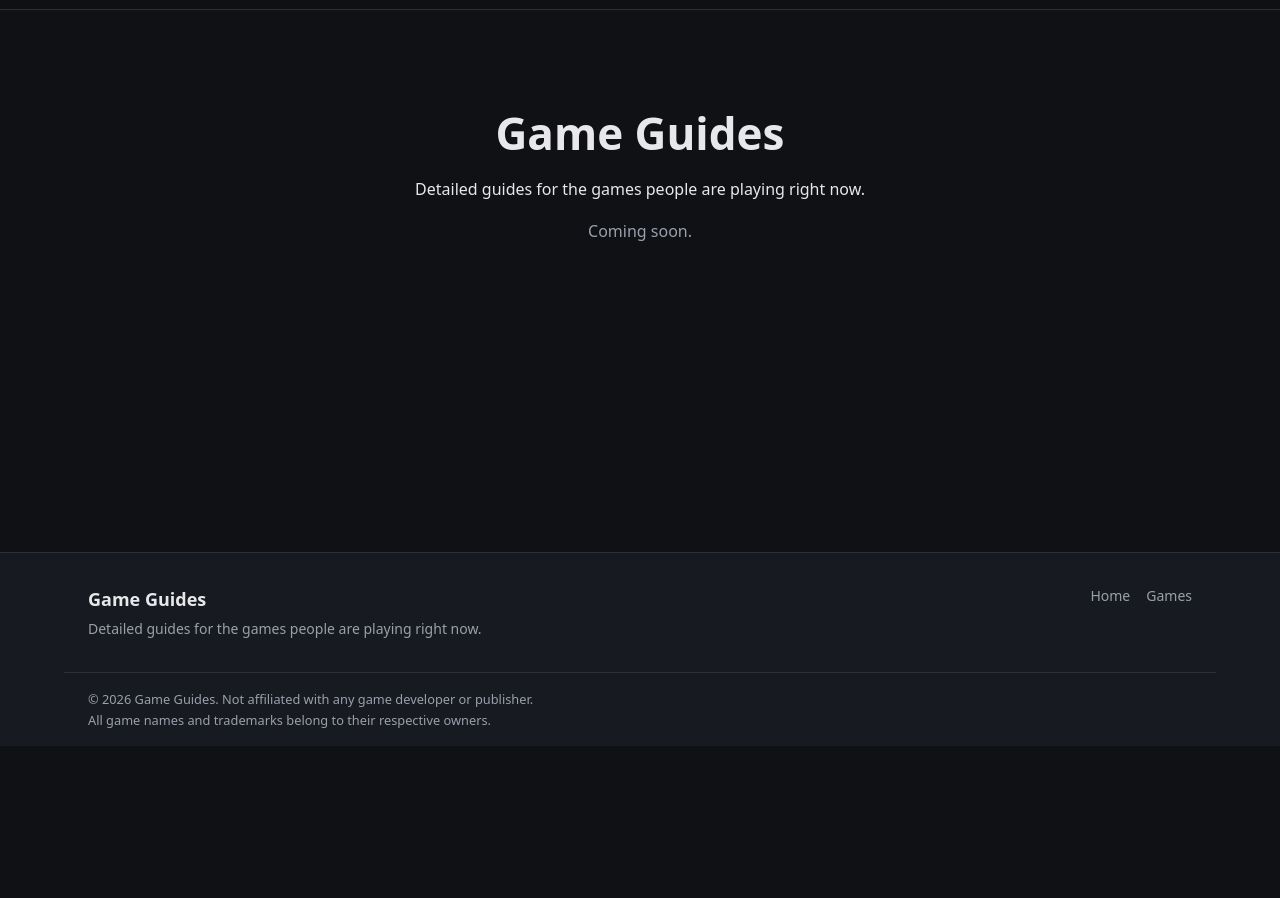
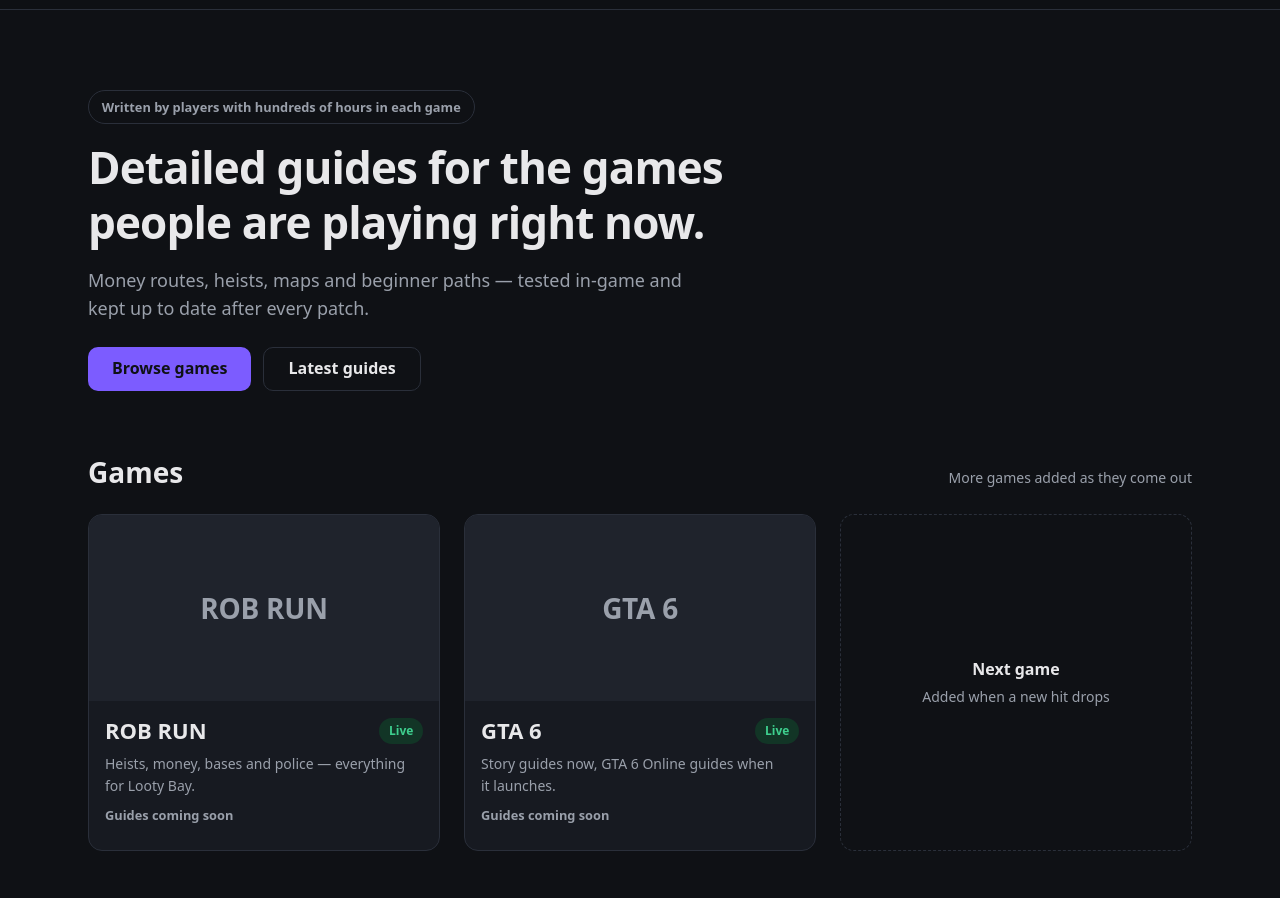
Before and after one commit to emirsultan1/game-guides, an Astro site: page / in a window 1280 px wide. Shown: the part 54-952 px from the top of the page. Before the commit the page ends 800 px from the top, so only its background shows below. Built offline with nearby package versions, Linux system fonts and the light colour scheme; Astro itself is replaced by a stand-in of ours.

Commit message:
feat: build homepage with games grid and latest guides
- Replace the "Coming soon" page with the real homepage
- Add hero section with tagline, intro and links to games and latest guides
- Add GameCard with cover (or name placeholder), status badge, tagline and guide count
- Add a "Next game" placeholder card to the games grid
- Add GuideList showing title, game, category and date, with a Draft tag in dev
- Show the 6 newest guides, with an empty state when there are none
- Add StatusBadge for Live / Coming soon / Archived games
- Add date helpers for consistent date formatting
- Hide archived games from the homepage

```diff
--- /dev/null
+++ b/src/components/GameCard.astro
@@ -0,0 +1,102 @@
+---
+// A game tile for the homepage grid: cover art (or a placeholder), name, status and tagline.
+import StatusBadge from '@/components/StatusBadge.astro';
+import { getGameUrl, type Game } from '@/utils/content';
+
+export interface Props {
+  game: Game;
+  guideCount: number;
+}
+
+const { game, guideCount } = Astro.props;
+const { name, tagline, status, cover } = game.data;
+---
+
+<a href={getGameUrl(game)} class="game-card">
+  {
+    cover ? (
+      <img src={cover} alt="" class="cover" width="640" height="340" loading="lazy" />
+    ) : (
+      <div class="cover cover-placeholder" aria-hidden="true">
+        {name}
+      </div>
+    )
+  }
+  <div class="body">
+    <div class="title-row">
+      <h3 class="name">{name}</h3>
+      <StatusBadge status={status} />
+    </div>
+    <p class="tagline">{tagline}</p>
+    <p class="count">
+      {guideCount === 0 ? 'Guides coming soon' : `${guideCount} guide${guideCount === 1 ? '' : 's'}`}
+    </p>
+  </div>
+</a>
+
+<style>
+  .game-card {
+    display: flex;
+    flex-direction: column;
+    border: 1px solid var(--color-border);
+    border-radius: 14px;
+    overflow: hidden;
+    background: var(--color-surface);
+    color: var(--color-text);
+    transition:
+      border-color 0.15s ease,
+      transform 0.15s ease;
+  }
+
+  .game-card:hover {
+    border-color: var(--color-accent);
+    color: var(--color-text);
+    text-decoration: none;
+    transform: translateY(-2px);
+  }
+
+  .cover {
+    width: 100%;
+    aspect-ratio: 16 / 8.5;
+    object-fit: cover;
+  }
+
+  .cover-placeholder {
+    display: grid;
+    place-items: center;
+    background: var(--color-surface-2);
+    color: var(--color-text-muted);
+    font-size: var(--text-2xl);
+    font-weight: 800;
+    letter-spacing: -0.01em;
+  }
+
+  .body {
+    display: grid;
+    gap: var(--space-2);
+    padding: var(--space-4) var(--space-4) var(--space-6);
+  }
+
+  .title-row {
+    display: flex;
+    align-items: center;
+    justify-content: space-between;
+    gap: var(--space-2);
+  }
+
+  .name {
+    font-size: var(--text-xl);
+    font-weight: 800;
+  }
+
+  .tagline {
+    color: var(--color-text-muted);
+    font-size: var(--text-sm);
+  }
+
+  .count {
+    color: var(--color-text-muted);
+    font-size: 0.8rem;
+    font-weight: 600;
+  }
+</style>
--- /dev/null
+++ b/src/components/GuideList.astro
@@ -0,0 +1,107 @@
+---
+// A bordered list of guides: title, "Game · Category" and the last updated date.
+// Used on the homepage now, and on game hub pages later.
+import {
+  getCategoryLabel,
+  getGuideDate,
+  getGuideGameId,
+  getGuideUrl,
+  type Game,
+  type Guide,
+} from '@/utils/content';
+import { formatDate, toIsoDate } from '@/utils/date';
+
+export interface Props {
+  guides: Guide[];
+  games: Game[];
+  // Hide the game name, e.g. on a game's own hub page.
+  showGame?: boolean;
+}
+
+const { guides, games, showGame = true } = Astro.props;
+const gamesById = new Map(games.map((game) => [game.id, game]));
+---
+
+<ul class="guide-list">
+  {
+    guides.map((guide) => {
+      const game = gamesById.get(getGuideGameId(guide));
+      const category = game ? getCategoryLabel(game, guide.data.category) : guide.data.category;
+      const date = getGuideDate(guide);
+      return (
+        <li>
+          <a href={getGuideUrl(guide)} class="guide-row">
+            <div class="text">
+              <span class="title">
+                {guide.data.title}
+                {guide.data.draft && <span class="draft">Draft</span>}
+              </span>
+              <span class="meta">{showGame && game ? `${game.data.name} · ${category}` : category}</span>
+            </div>
+            <span class="date">
+              {guide.data.updatedAt ? 'Updated' : 'Published'} <time datetime={toIsoDate(date)}>{formatDate(date)}</time>
+            </span>
+          </a>
+        </li>
+      );
+    })
+  }
+</ul>
+
+<style>
+  .guide-list {
+    list-style: none;
+    padding: 0;
+    border: 1px solid var(--color-border);
+    border-radius: 14px;
+    overflow: hidden;
+    background: var(--color-surface);
+  }
+
+  li + li {
+    border-top: 1px solid var(--color-border);
+  }
+
+  .guide-row {
+    display: flex;
+    flex-wrap: wrap;
+    align-items: center;
+    justify-content: space-between;
+    gap: var(--space-2) var(--space-4);
+    padding: var(--space-4) var(--space-6);
+    color: var(--color-text);
+  }
+
+  .guide-row:hover {
+    background: var(--color-surface-2);
+    color: var(--color-text);
+    text-decoration: none;
+  }
+
+  .text {
+    display: grid;
+    gap: var(--space-1);
+    min-width: 0;
+  }
+
+  .title {
+    font-weight: 700;
+  }
+
+  .draft {
+    margin-left: var(--space-2);
+    padding: 0.1rem 0.45rem;
+    border-radius: 6px;
+    background: #3a2c10;
+    color: var(--color-warning);
+    font-size: 0.7rem;
+    font-weight: 700;
+    vertical-align: middle;
+  }
+
+  .meta,
+  .date {
+    color: var(--color-text-muted);
+    font-size: var(--text-sm);
+  }
+</style>
--- /dev/null
+++ b/src/components/StatusBadge.astro
@@ -0,0 +1,44 @@
+---
+// Small colored pill showing a game's status: Live, Coming soon or Archived.
+import type { Game } from '@/utils/content';
+
+export interface Props {
+  status: Game['data']['status'];
+}
+
+const { status } = Astro.props;
+
+const labels: Record<Props['status'], string> = {
+  live: 'Live',
+  'coming-soon': 'Coming soon',
+  archived: 'Archived',
+};
+---
+
+<span class={`badge badge-${status}`}>{labels[status]}</span>
+
+<style>
+  .badge {
+    display: inline-block;
+    padding: 0.2rem 0.6rem;
+    border-radius: 999px;
+    font-size: 0.75rem;
+    font-weight: 700;
+    white-space: nowrap;
+  }
+
+  .badge-live {
+    background: #123526;
+    color: var(--color-success);
+  }
+
+  .badge-coming-soon {
+    background: #3a2c10;
+    color: var(--color-warning);
+  }
+
+  .badge-archived {
+    background: var(--color-surface-2);
+    color: var(--color-text-muted);
+  }
+</style>
--- a/src/pages/index.astro
+++ b/src/pages/index.astro
@@ -1,26 +1,179 @@
 ---
 import BaseLayout from '@/layouts/BaseLayout.astro';
+import GameCard from '@/components/GameCard.astro';
+import GuideList from '@/components/GuideList.astro';
 import { SITE } from '@/site.config';
+import { getGames, getGuides, getGuideGameId } from '@/utils/content';
+
+const LATEST_GUIDES_COUNT = 6;
+
+const [games, guides] = await Promise.all([getGames(), getGuides()]);
+const latestGuides = guides.slice(0, LATEST_GUIDES_COUNT);
+
+// How many guides each game has, for the game cards.
+const guideCounts = new Map<string, number>();
+for (const guide of guides) {
+  const gameId = getGuideGameId(guide);
+  guideCounts.set(gameId, (guideCounts.get(gameId) ?? 0) + 1);
+}
+
+const visibleGames = games.filter((game) => game.data.status !== 'archived');
 ---
 
 <BaseLayout>
-  <section class="container coming-soon">
-    <h1>{SITE.name}</h1>
-    <p>{SITE.tagline}</p>
-    <p class="muted">Coming soon.</p>
+  <section class="container hero">
+    <p class="eyebrow">Written by players with hundreds of hours in each game</p>
+    <h1>{SITE.tagline}</h1>
+    <p class="lead">
+      Money routes, heists, maps and beginner paths — tested in-game and kept up to date after every patch.
+    </p>
+    <div class="hero-actions">
+      <a href="#games" class="button button-primary">Browse games</a>
+      <a href="#latest" class="button button-secondary">Latest guides</a>
+    </div>
+  </section>
+
+  <section id="games" class="container section" aria-labelledby="games-heading">
+    <div class="section-head">
+      <h2 id="games-heading">Games</h2>
+      <p class="muted">More games added as they come out</p>
+    </div>
+    <div class="game-grid">
+      {visibleGames.map((game) => <GameCard game={game} guideCount={guideCounts.get(game.id) ?? 0} />)}
+      <div class="next-game">
+        <span class="next-title">Next game</span>
+        <span class="muted">Added when a new hit drops</span>
+      </div>
+    </div>
+  </section>
+
+  <section id="latest" class="container section" aria-labelledby="latest-heading">
+    <div class="section-head">
+      <h2 id="latest-heading">Latest guides</h2>
+    </div>
+    {
+      latestGuides.length > 0 ? (
+        <GuideList guides={latestGuides} games={games} />
+      ) : (
+        <p class="empty">The first guides are on the way. Check back soon.</p>
+      )
+    }
   </section>
 </BaseLayout>
 
 <style>
-  .coming-soon {
+  .hero {
     display: grid;
     gap: var(--space-4);
-    justify-items: center;
-    text-align: center;
-    padding-block: var(--space-16);
+    justify-items: start;
+    padding-block: var(--space-12) var(--space-8);
+  }
+
+  .eyebrow {
+    padding: 0.35rem 0.8rem;
+    border: 1px solid var(--color-border);
+    border-radius: 999px;
+    color: var(--color-text-muted);
+    font-size: 0.8rem;
+    font-weight: 600;
+  }
+
+  .hero h1 {
+    max-width: 48rem;
+    letter-spacing: -0.02em;
+  }
+
+  .lead {
+    max-width: 38rem;
+    color: var(--color-text-muted);
+    font-size: var(--text-lg);
+  }
+
+  .hero-actions {
+    display: flex;
+    flex-wrap: wrap;
+    gap: var(--space-3);
+    margin-top: var(--space-2);
+  }
+
+  .button {
+    display: inline-flex;
+    align-items: center;
+    min-height: 44px;
+    padding: 0 var(--space-6);
+    border-radius: var(--radius);
+    font-weight: 700;
+  }
+
+  .button:hover {
+    text-decoration: none;
+  }
+
+  .button-primary {
+    background: var(--color-accent);
+    color: var(--color-bg);
+  }
+
+  .button-primary:hover {
+    background: var(--color-accent-hover);
+    color: var(--color-bg);
+  }
+
+  .button-secondary {
+    border: 1px solid var(--color-border);
+    color: var(--color-text);
+  }
+
+  .button-secondary:hover {
+    background: var(--color-surface-2);
+    color: var(--color-text);
+  }
+
+  .section {
+    display: grid;
+    gap: var(--space-6);
+    padding-block: var(--space-8);
+  }
+
+  .section-head {
+    display: flex;
+    flex-wrap: wrap;
+    align-items: baseline;
+    justify-content: space-between;
+    gap: var(--space-2) var(--space-4);
   }
 
   .muted {
     color: var(--color-text-muted);
+    font-size: var(--text-sm);
+  }
+
+  .game-grid {
+    display: grid;
+    grid-template-columns: repeat(auto-fill, minmax(min(100%, 18rem), 1fr));
+    gap: var(--space-6);
+  }
+
+  .next-game {
+    display: grid;
+    place-content: center;
+    gap: var(--space-1);
+    min-height: 16rem;
+    padding: var(--space-6);
+    border: 1px dashed var(--color-border);
+    border-radius: 14px;
+    text-align: center;
+  }
+
+  .next-title {
+    font-weight: 700;
+  }
+
+  .empty {
+    padding: var(--space-8);
+    border: 1px dashed var(--color-border);
+    border-radius: 14px;
+    color: var(--color-text-muted);
+    text-align: center;
   }
 </style>
--- /dev/null
+++ b/src/utils/date.ts
@@ -0,0 +1,16 @@
+// Dates are shown the same way everywhere on the site, e.g. "Nov 19, 2026".
+const formatter = new Intl.DateTimeFormat('en-US', {
+  year: 'numeric',
+  month: 'short',
+  day: 'numeric',
+  timeZone: 'UTC',
+});
+
+export function formatDate(date: Date): string {
+  return formatter.format(date);
+}
+
+/** For <time datetime="...">, e.g. "2026-11-19". */
+export function toIsoDate(date: Date): string {
+  return date.toISOString().slice(0, 10);
+}
```
